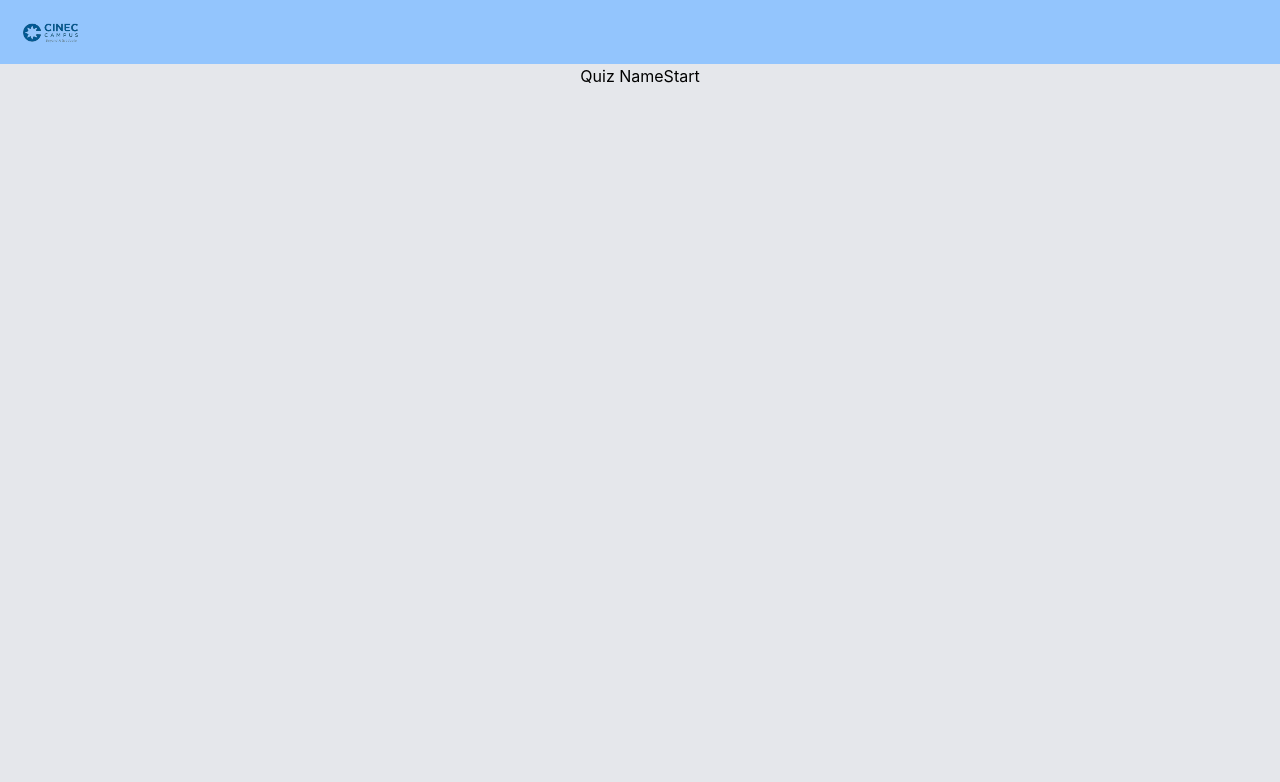
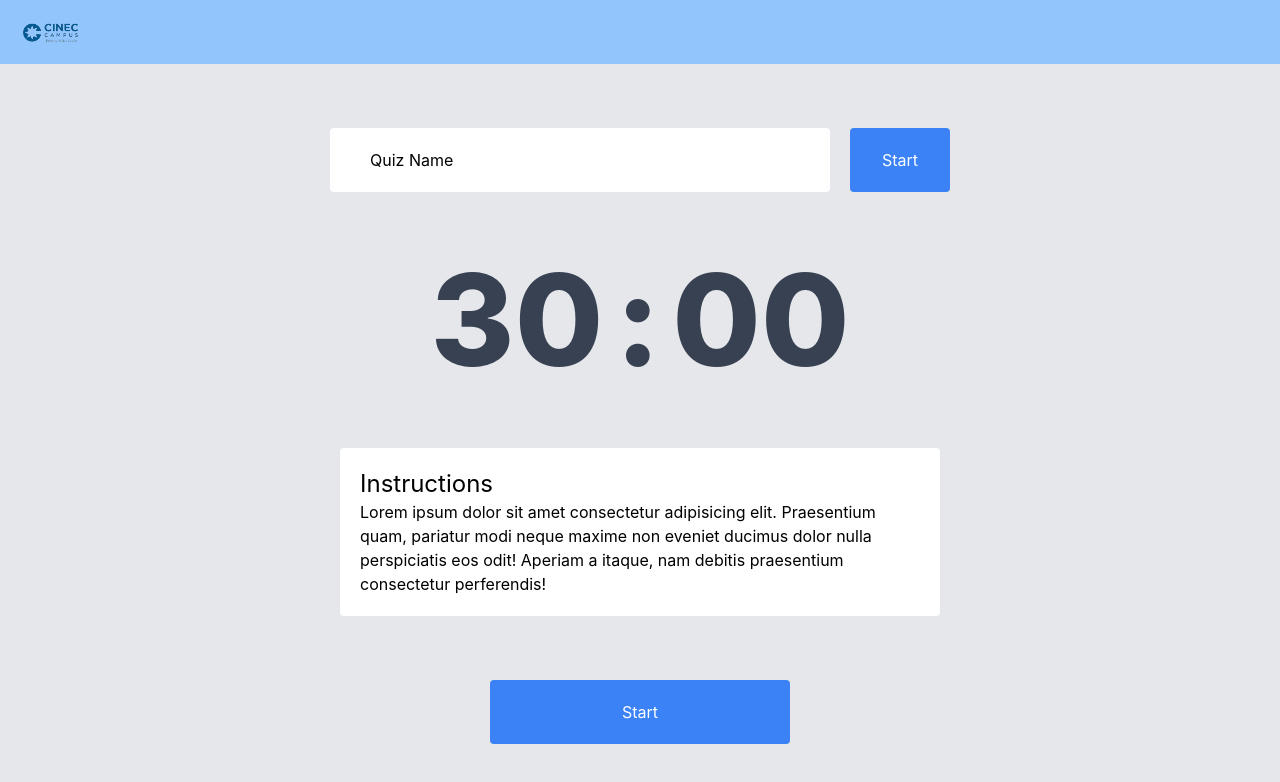
Before and after one commit to CWxMaxX/live-quiz-app, a React (Create React App) app: page / in a window 1280 px wide. Shown: the top 782 px of the page. Built offline with nearby package versions, Linux system fonts and the light colour scheme.

Commit message:
Dashboard UI components created

```diff
--- a/src/pages/Dashboard.jsx
+++ b/src/pages/Dashboard.jsx
@@ -1,15 +1,28 @@
 import React from 'react'
 import SectionRow from '../components/SectionRow'
 import NavBar from '../components/NavBar'
+import SectionColumn from '../components/SectionColumn'
 
 const Dashboard = () => {
   return (
     <div>
       <NavBar />
-      <SectionRow className="justify-center items-center">
-        <div className=''>Quiz Name</div>
-        <div>Start</div>
+      <SectionRow className="justify-center items-center mt-16 px-5">
+        <div className='max-w-[500px] w-full bg-white px-10 py-5 text-left mr-5 rounded'>Quiz Name</div>
+        <button className='max-w-[100px] w-full text-white bg-blue-500 px-5 py-5 text-center rounded hover:brightness-90'>Start</button>
       </SectionRow>
+      <SectionRow className='justify-center items-center mt-16 font-extrabold sm:text-9xl text-7xl text-gray-700 px-5'>
+        <div>30</div>
+        <div className='mx-3'>:</div>
+        <div>00</div>
+      </SectionRow>
+      <SectionColumn className='justify-center items-center mt-16 px-5'>
+        <div className='bg-white rounded min-h-32 max-w-[600px] p-5 text-left'>
+          <h2 className='text-2xl'>Instructions</h2>
+          <p>Lorem ipsum dolor sit amet consectetur adipisicing elit. Praesentium quam, pariatur modi neque maxime non eveniet ducimus dolor nulla perspiciatis eos odit! Aperiam a itaque, nam debitis praesentium consectetur perferendis!</p>
+        </div>
+        <button className='mt-16 max-w-[300px] w-full text-white bg-blue-500 px-5 py-5 text-center rounded hover:brightness-90'>Start</button>
+      </SectionColumn>
     </div>
   )
 }
```
